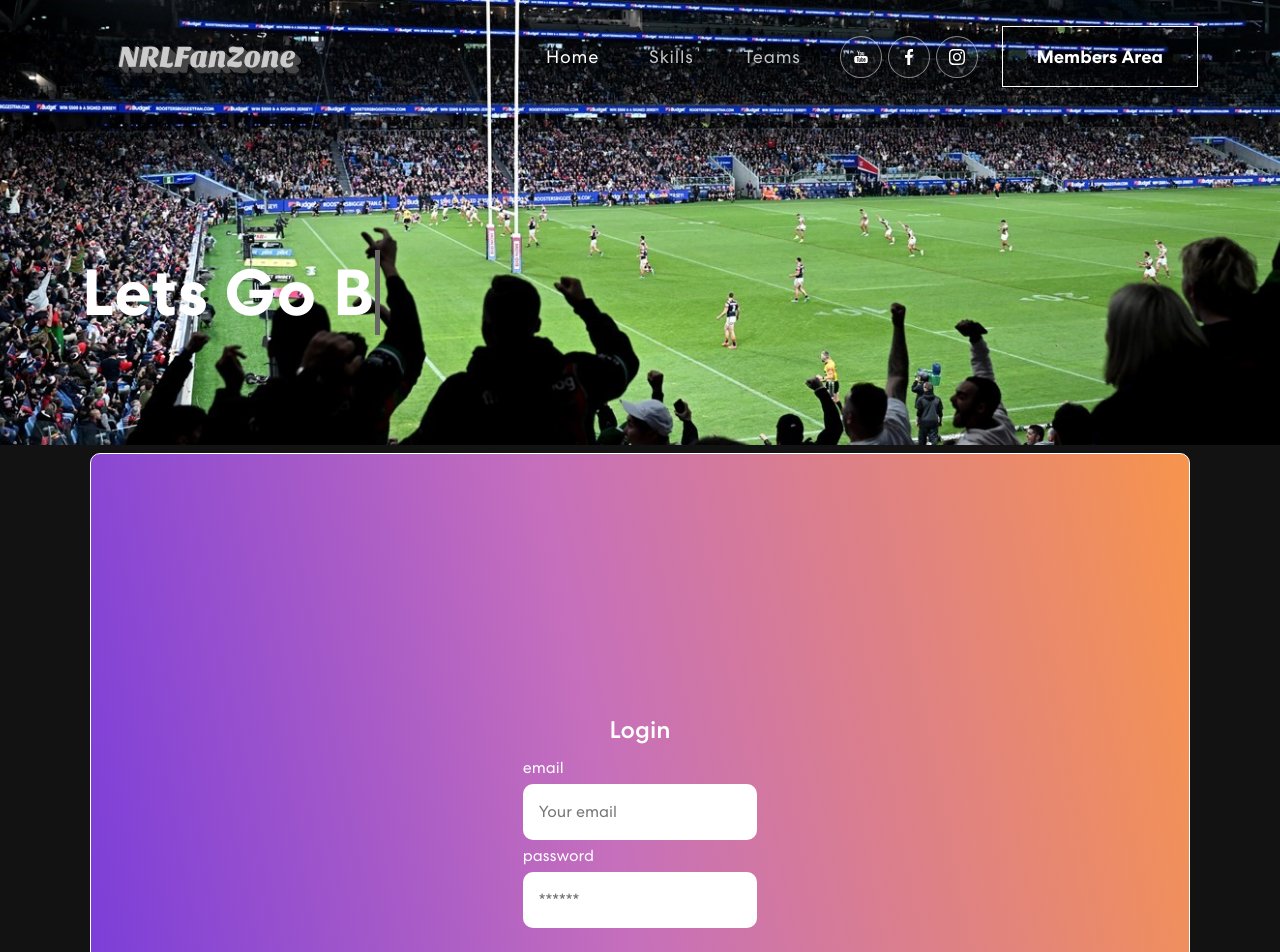
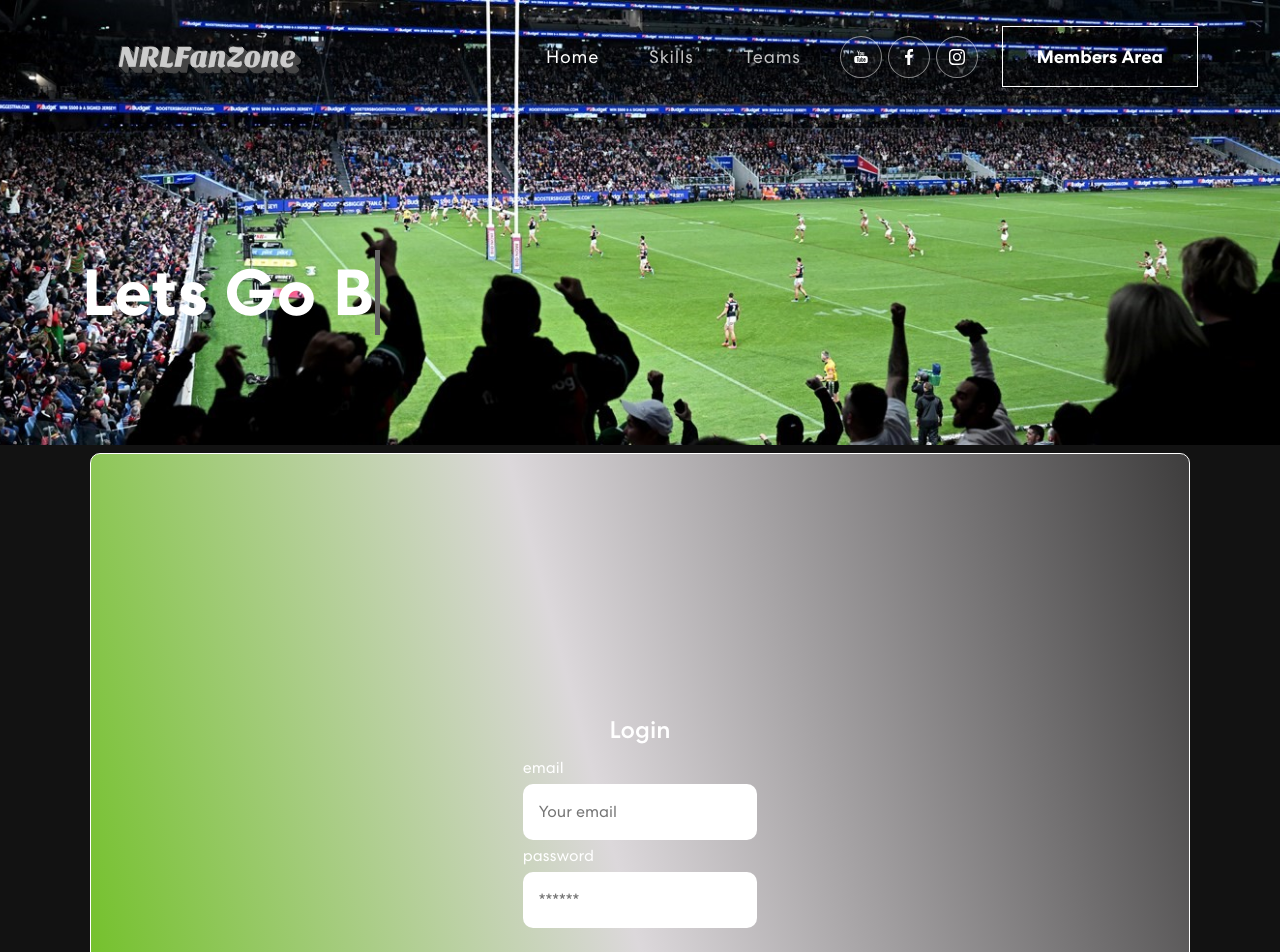
Before and after one commit to Jvn101/NRLFanZone, a React (Create React App) app in the folder client/: page /login in a window 1280 px wide. Shown: the top 952 px of the page. Built offline with nearby package versions, Linux system fonts and the light colour scheme.

Commit message:
added styling to login and register page

```diff
--- a/client/src/App.css
+++ b/client/src/App.css
@@ -47,7 +47,7 @@
   align-items: center;
   justify-content: center;
   color: white;
-  background-image: linear-gradient(79deg, #7439db, #C66FBC 48%, #F7944D);
+  background-image: linear-gradient(75deg, #66be14, #dcd8db 48%, #3e3d3d);
 }
 
 .auth-form-container, .login-form, .register-form {
```
